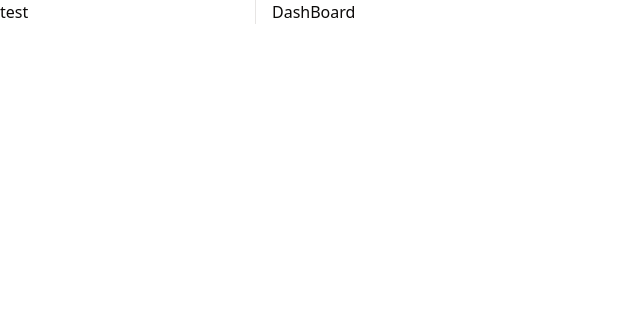
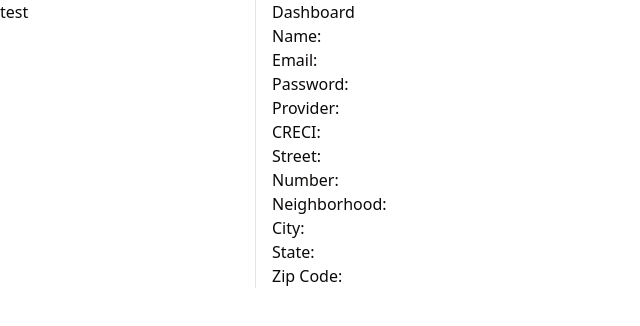
Before and after one commit to THIAGOMORGADO/web-projeto-tobehome, a Next.js app: page /dashboard in a window 1280 px wide. Shown: the top 326 px of the page, without its empty margins (0-640 px from the left). Built offline with nearby package versions, Linux system fonts and the light colour scheme.

Commit message:
fix:: resolverproblme context

```diff
--- a/src/app/context/FormContext.tsx
+++ b/src/app/context/FormContext.tsx
@@ -19,7 +19,7 @@ type State = {
 
 type Action = {
   type: FormActions;
-  payload: unknown;
+  payload: string; // Changed from unknown to string for better type safety
 };
 
 type ContextType = {
@@ -62,7 +62,7 @@ export enum FormActions {
   setZipCode,
 }
 
-const formReducer = (state: State, action: Action) => {
+const formReducer = (state: State, action: Action): State => {
   switch (action.type) {
     case FormActions.setName:
       return { ...state, name: action.payload };
@@ -89,6 +89,7 @@ const formReducer = (state: State, action: Action) => {
     case FormActions.setZipCode:
       return { ...state, ZipCode: action.payload };
     default:
+      return state; // Added default case to ensure state is always returned
   }
 };
 export const FormProvider = ({ children }: FromProviderProps) => {
--- a/src/app/dashboard/page.tsx
+++ b/src/app/dashboard/page.tsx
@@ -2,11 +2,26 @@
 "use client";
 
 import React from "react";
+import { useFormContext } from "../context/FormContext";
 
 export default function dashboard() {
+  const { state } = useFormContext();
   return (
     <div>
-      <h1>DashBoard</h1>
+      <h1>Dashboard</h1>
+      <ul>
+        <li>Name: {state.name}</li>
+        <li>Email: {state.email}</li>
+        <li>Password: {state.senha}</li>
+        <li>Provider: {state.provider}</li>
+        <li>CRECI: {state.creci}</li>
+        <li>Street: {state.Street}</li>
+        <li>Number: {state.Number}</li>
+        <li>Neighborhood: {state.Neighborhood}</li>
+        <li>City: {state.City}</li>
+        <li>State: {state.State}</li>
+        <li>Zip Code: {state.ZipCode}</li>
+      </ul>
     </div>
   );
 }
```
